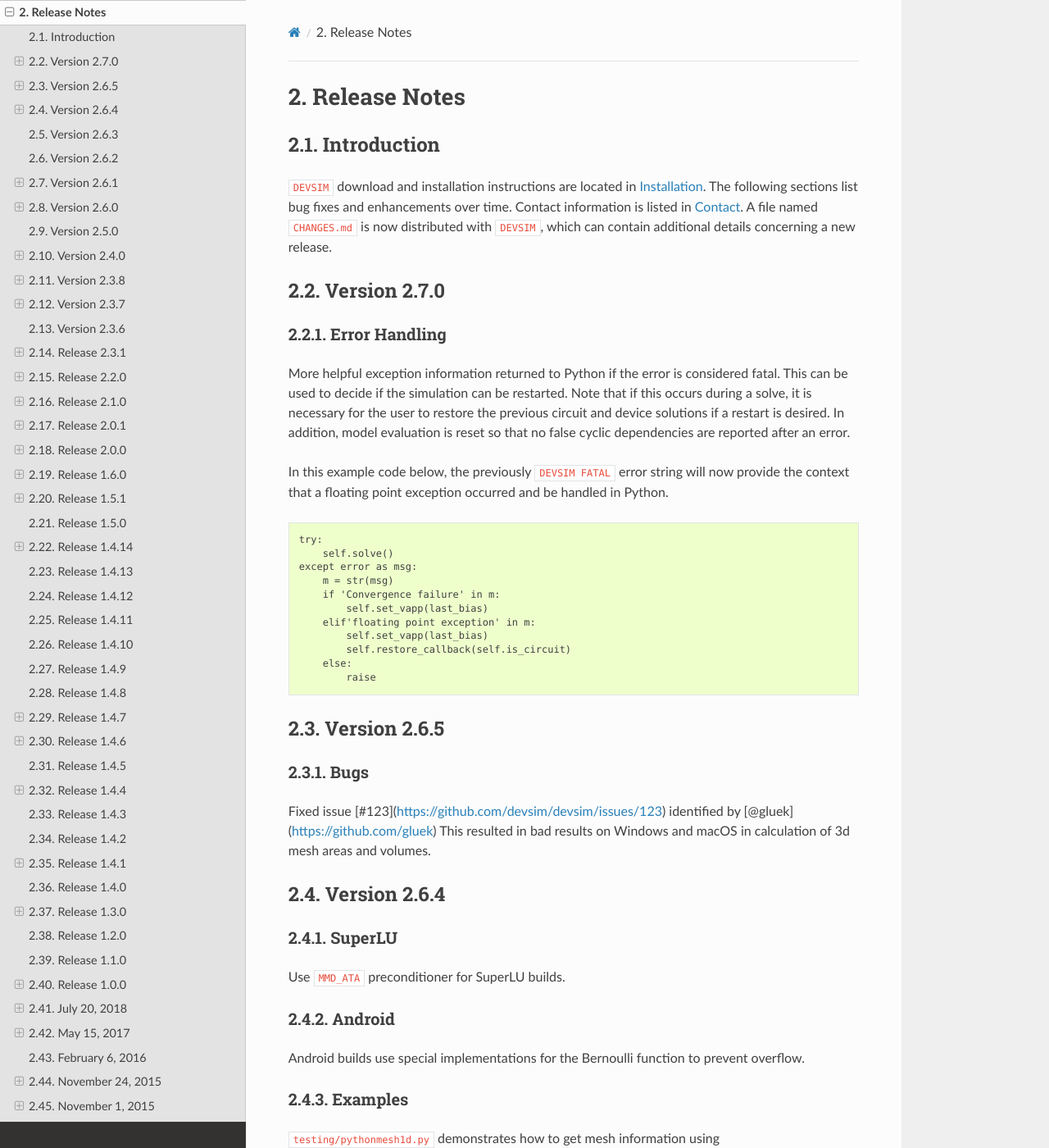
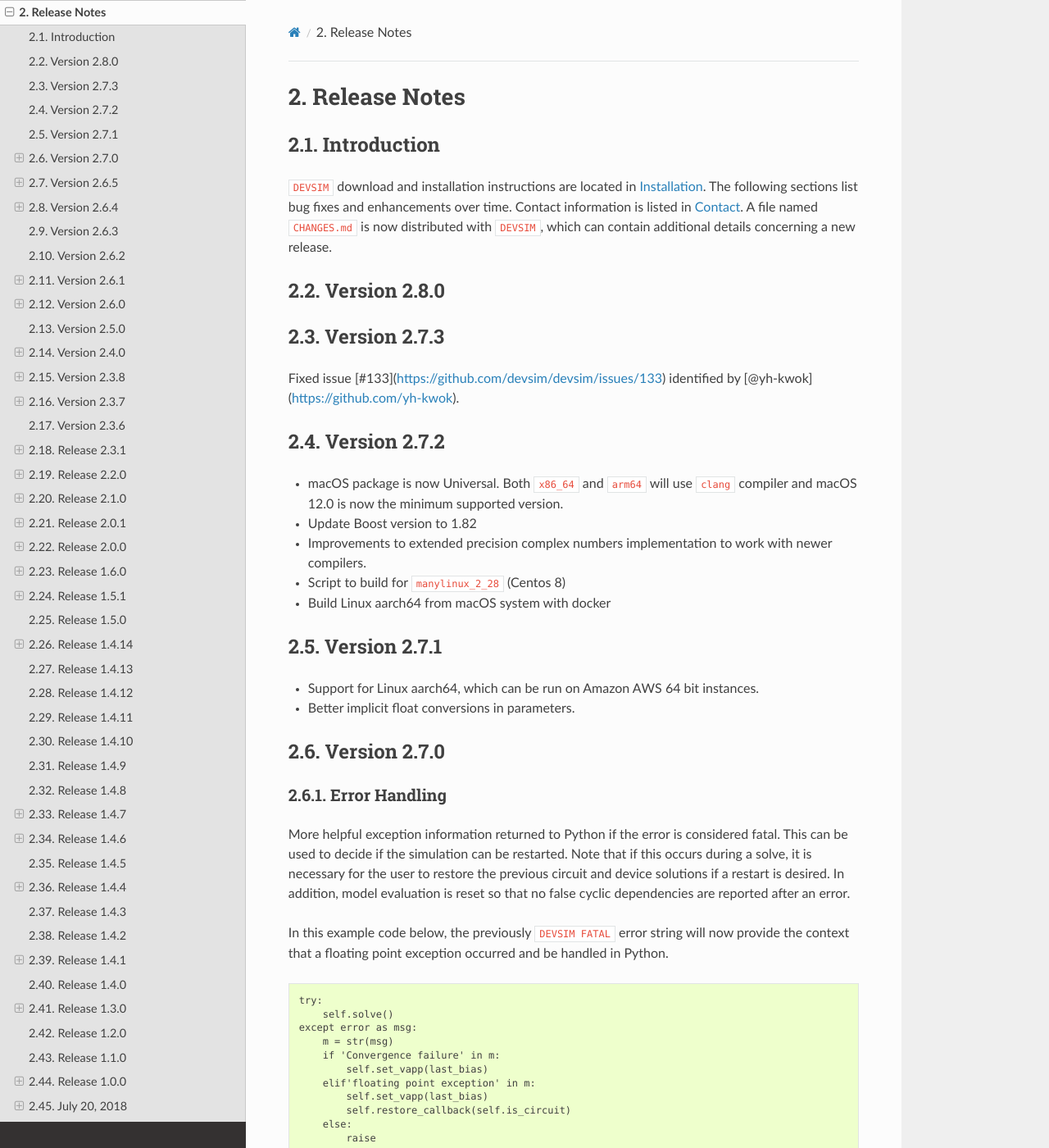
Before and after one commit to devsim/devsim_documentation, a Sphinx documentation site: the page built from sphinx/source/releasenotes.rst, in a window 1280 px wide and 1400 px high. Shown: the whole window at 82% size. Built offline with Sphinx 7.4.7 and the Read the Docs theme 2.0.0, drawn with Linux system fonts in a browser that asks for light colours; cross-references to code outside the pages are shown as plain code; some of the changed text lies outside the part shown.

Commit message:
update release notes for previous versions

```diff
--- a/sphinx/source/releasenotes.rst
+++ b/sphinx/source/releasenotes.rst
@@ -11,6 +11,30 @@
 
 |devsim| download and installation instructions are located in :ref:`sec__installation`.  The following sections list bug fixes and enhancements over time.  Contact information is listed in :ref:`Contact`.
 A file named ``CHANGES.md`` is now distributed with |devsim|, which can contain additional details concerning a new release.
+
+Version 2.8.0
+~~~~~~~~~~~~~
+
+
+Version 2.7.3
+~~~~~~~~~~~~~
+
+Fixed issue [#133](https://github.com/devsim/devsim/issues/133) identified by [@yh-kwok](https://github.com/yh-kwok).
+
+Version 2.7.2
+~~~~~~~~~~~~~
+
+* macOS package is now Universal.  Both ``x86_64`` and ``arm64`` will use ``clang`` compiler and macOS 12.0 is now the minimum supported version.
+* Update Boost version to 1.82
+* Improvements to extended precision complex numbers implementation to work with newer compilers.
+* Script to build for ``manylinux_2_28`` (Centos 8)
+* Build Linux aarch64 from macOS system with docker
+
+Version 2.7.1
+~~~~~~~~~~~~~
+
+* Support for Linux aarch64, which can be run on Amazon AWS 64 bit instances.
+* Better implicit float conversions in parameters.
 
 Version 2.7.0
 ~~~~~~~~~~~~~
@@ -72,9 +96,8 @@
 Version 2.6.2
 ~~~~~~~~~~~~~
 
-``delete_circuit``
-
-``get_mesh_list``
+* :meth:`devsim.delete_circuit`
+* :meth:`devsim.get_mesh_list`
 
 Version 2.6.1
 ~~~~~~~~~~~~~
```
